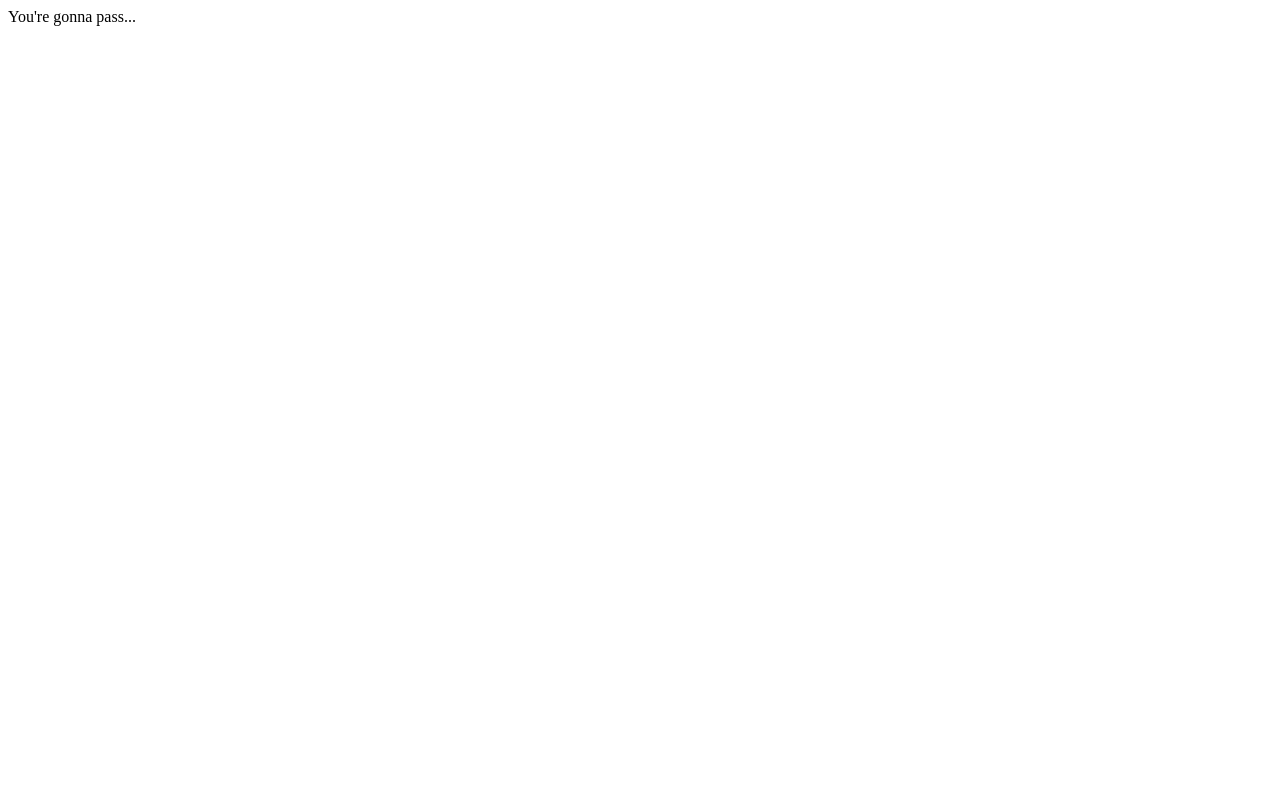
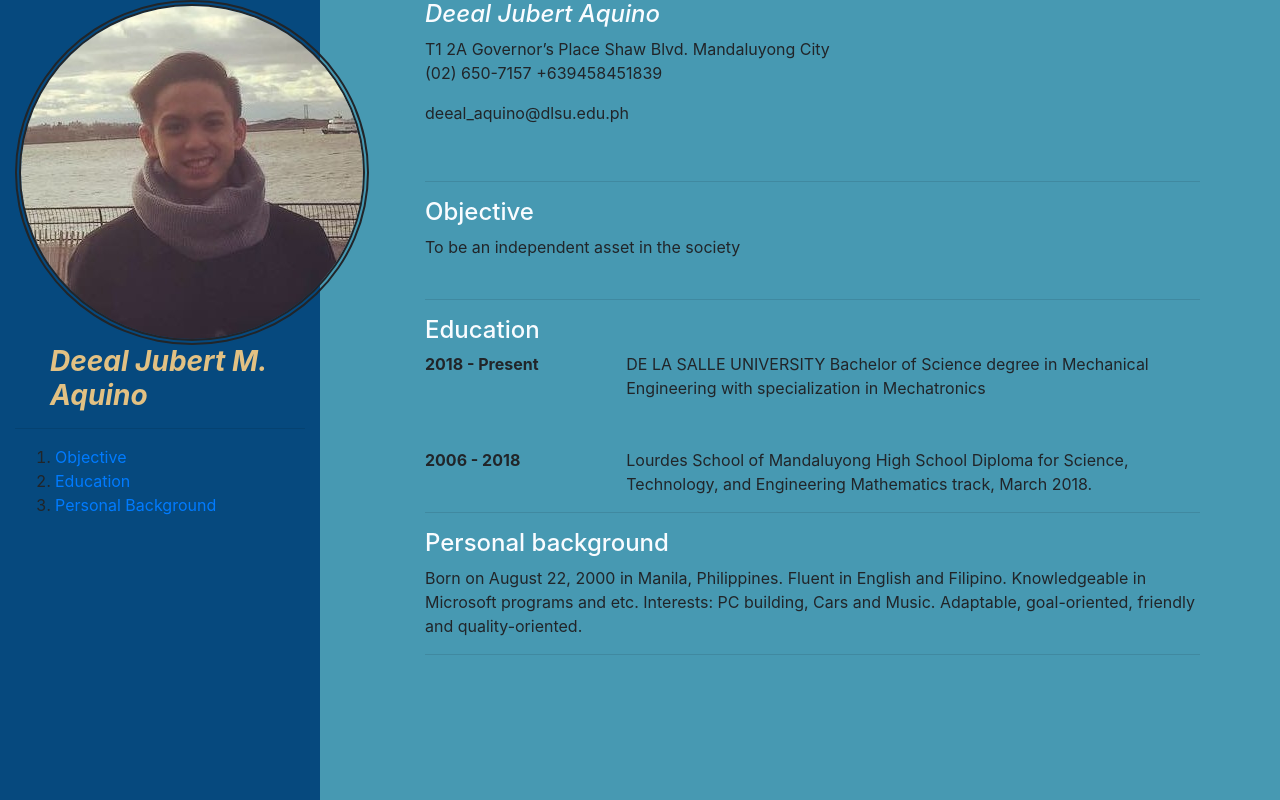
Before and after one commit to dylan22d1/dylan22d1.github.io, a plain HTML site: page index.html in a window 1280 px wide. Drawn offline with nearby package versions, Linux system fonts and the light colour scheme.

Commit message:
Initial commit

```diff
--- a/index.html
+++ b/index.html
@@ -1,11 +1,88 @@
 <html>
 
 <head>
-    <title> Aquino,dddd</title>
+    <title>Aquino's Resume</title>
+    <link rel="stylesheet" href="https://maxcdn.bootstrapcdn.com/bootstrap/4.0.0/css/bootstrap.min.css" integrity="sha384-Gn5384xqQ1aoWXA+058RXPxPg6fy4IWvTNh0E263XmFcJlSAwiGgFAW/dAiS6JXm" crossorigin="anonymous">
+    <link rel="stylesheet" href="style.css">
+
 </head>
 
 <body>
-    You're gonna pass...
+
+
+
+
+        <div class="row">
+            <div id="left" class="col-3 fixed-top">
+                <img class="dp" src="pic.JPG">
+                <h3><strong><em>Deeal Jubert M. Aquino</em></strong></h3>
+                <hr>
+                <ol>
+                    <li><a href="#objective">Objective</a></li>
+                    <li><a href="#education">Education</a></li>
+                    <li><a href="#pb">Personal Background</a></li>
+
+                </ol>
+            </div>
+            <div id="right" class="col right">
+                <h4><em>Deeal Jubert Aquino</em></h4>
+                T1 2A Governor’s Place Shaw Blvd. Mandaluyong City
+                <p>(02) 650-7157 +639458451839 </p>
+                <p>deeal_aquino@dlsu.edu.ph</p>
+                <br>
+                <hr>
+
+                <section id="objective">
+                    <h4>Objective</h4>
+                    To be an independent asset in the society
+                    <br>
+                </section>
+                <br>
+                <hr>
+                <section id="education">
+                    <h4>Education</h4>
+                    <div class="row">
+                        <div class="col-3">
+                            <strong>2018 - Present</strong>
+                        </div>
+                        <div class="col">
+                            DE LA SALLE UNIVERSITY
+                            Bachelor of Science degree in Mechanical Engineering with specialization in Mechatronics
+
+                        </div>
+                    </div>
+                    <br>
+                    <br>
+                    <div class="row">
+                        <div class="col-3">
+                            <strong>2006 - 2018</strong>
+                        </div>
+                        <hr>
+                        <div class="col">
+                            Lourdes School of Mandaluyong
+                            High School Diploma for Science, Technology, and Engineering Mathematics track, March 2018.
+
+
+                        </div>
+                    </div>
+                    <hr>
+                </section>
+                <h4>Personal background</h4>
+                <section id="pb">
+                    <div class="row">
+                        <div class="col">
+                            Born on August 22, 2000 in Manila, Philippines. Fluent in English and
+                            Filipino. Knowledgeable in Microsoft programs and etc. Interests: PC building, Cars and Music. Adaptable, goal-oriented, friendly and quality-oriented.
+
+
+                        </div>
+                    </div>
+                </section>
+                <hr>
+            </div>
+
+        </div>
+
 </body>
 
 </html>
--- /dev/null
+++ b/style.css
@@ -0,0 +1,28 @@
+h4 {
+    color: #F9FCFF
+}
+
+body {
+    background-color: #4799B2;
+}
+
+#left {
+    background-color: #06497E;
+    height: 150vh;
+
+}
+
+.dp {
+    border-radius: 50%;
+    border-style: double;
+    border-width: 6
+}
+
+h3 {
+    color:#E2C183;
+    padding-left: 35px
+}
+#right{
+    padding-left: 55vh;
+    margin-right: 10vh
+}
```
Also changed, not shown: pic.JPG (added).
